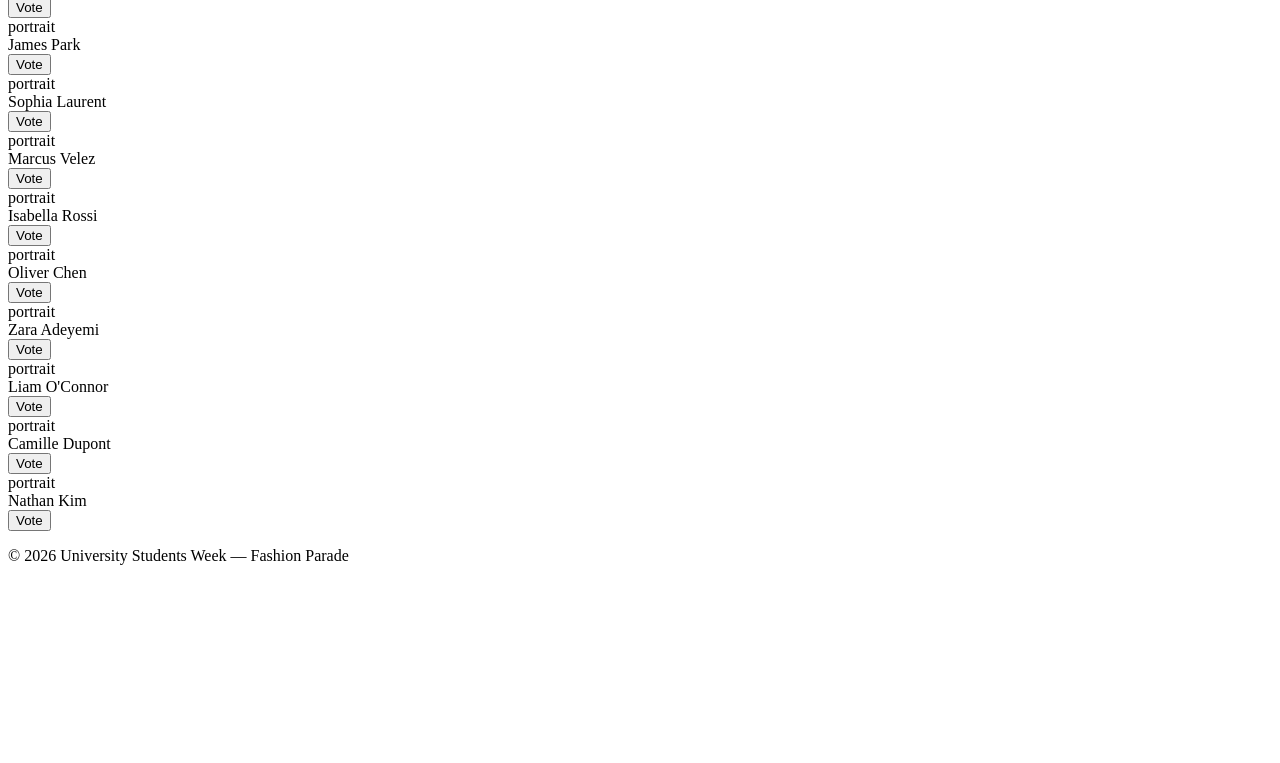
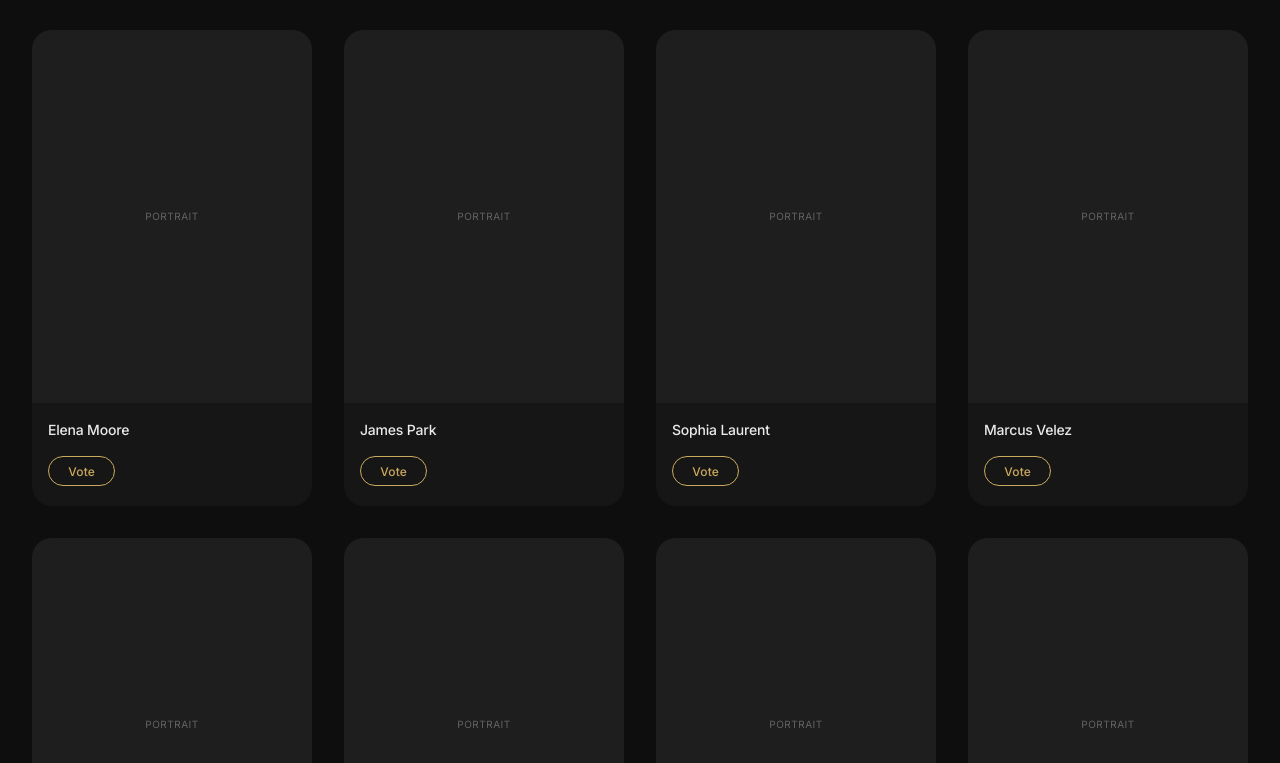
Before and after one commit to rexnoire/fashion-by-rex-.com, a plain HTML site: page contextant page.html in a window 1280 px wide. Shown: the part 137-900 px from the top of the page. Before the commit the page ends 800 px from the top, so only its background shows below. Drawn offline with Linux system fonts and the light colour scheme.

Commit message:
Update contextant page.html

```diff
--- a/contextant page.html
+++ b/contextant page.html
@@ -5,7 +5,7 @@
   <meta name="viewport" content="width=device-width, initial-scale=1.0, viewport-fit=cover">
   <title>Fashion Parade — Contestants | University Event</title>
 
-  <link rel="stylesheet" href="/css/contestant page.css">
+  <link rel="stylesheet" href="contestant page.css">
   <link href="https://fonts.googleapis.com/css2?family=Inter:opsz,wght@14..32,300;14..32,400;14..32,500;14..32,600&display=swap" rel="stylesheet">
 </head>
 
```
